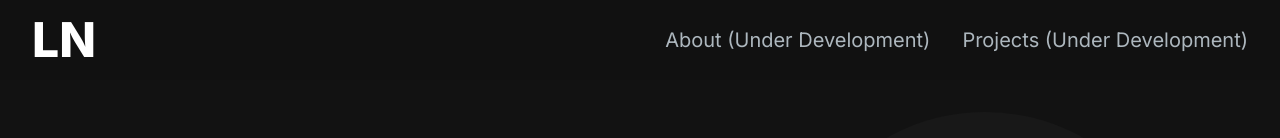
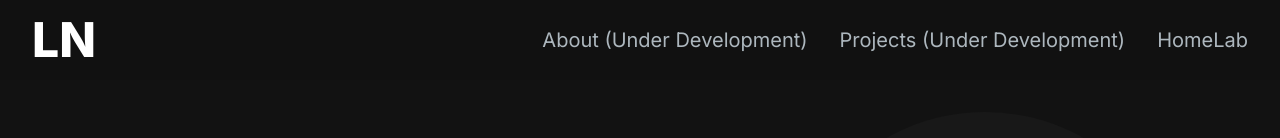
Before and after one commit to Xyloshun/personal-portfolio, a Next.js app: page / in a window 1280 px wide. Shown: the top 138 px of the page. Built offline with nearby package versions, Linux system fonts and the light colour scheme.

Commit message:
added homelab tab

```diff
--- a/app/components/NavBar.jsx
+++ b/app/components/NavBar.jsx
@@ -18,6 +18,10 @@ const navLinks = [
   {
     title: "Projects (Under Development)",
     path: "#projects",
+  },
+  {
+    title: "HomeLab",
+    path: "https://xyloshun-homelab.vercel.app/"
   }
 ]
 
```
